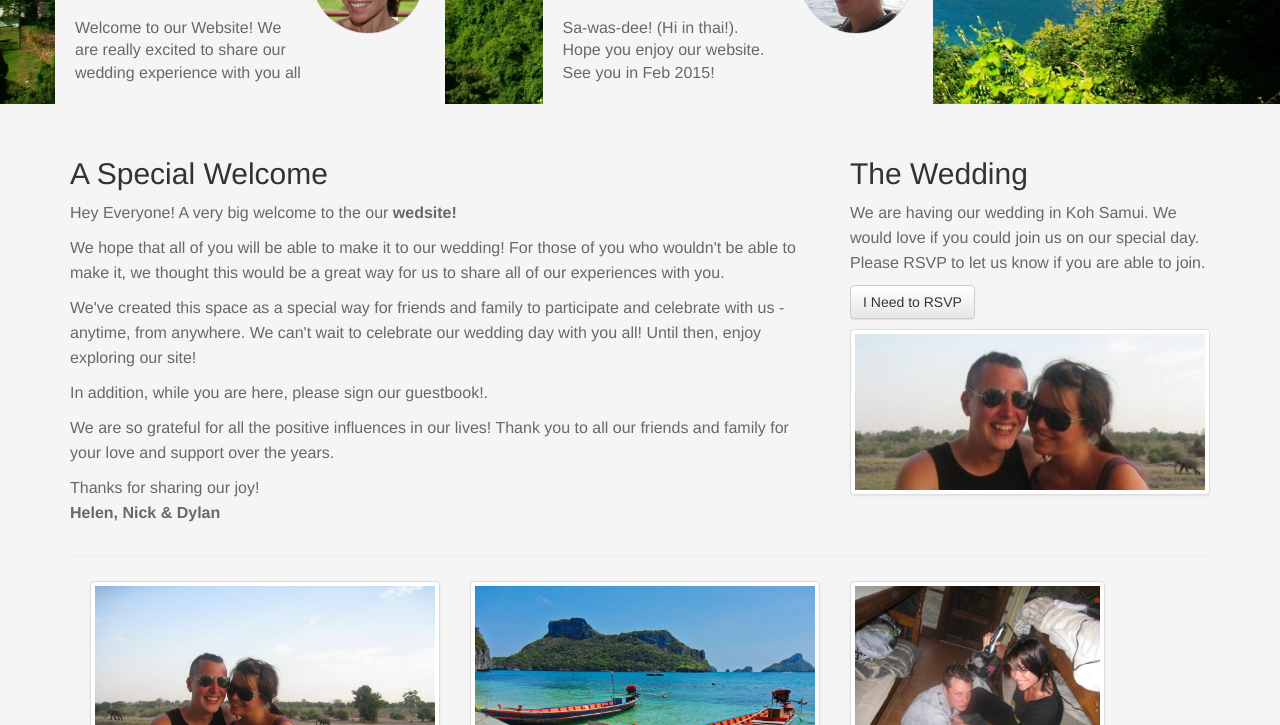
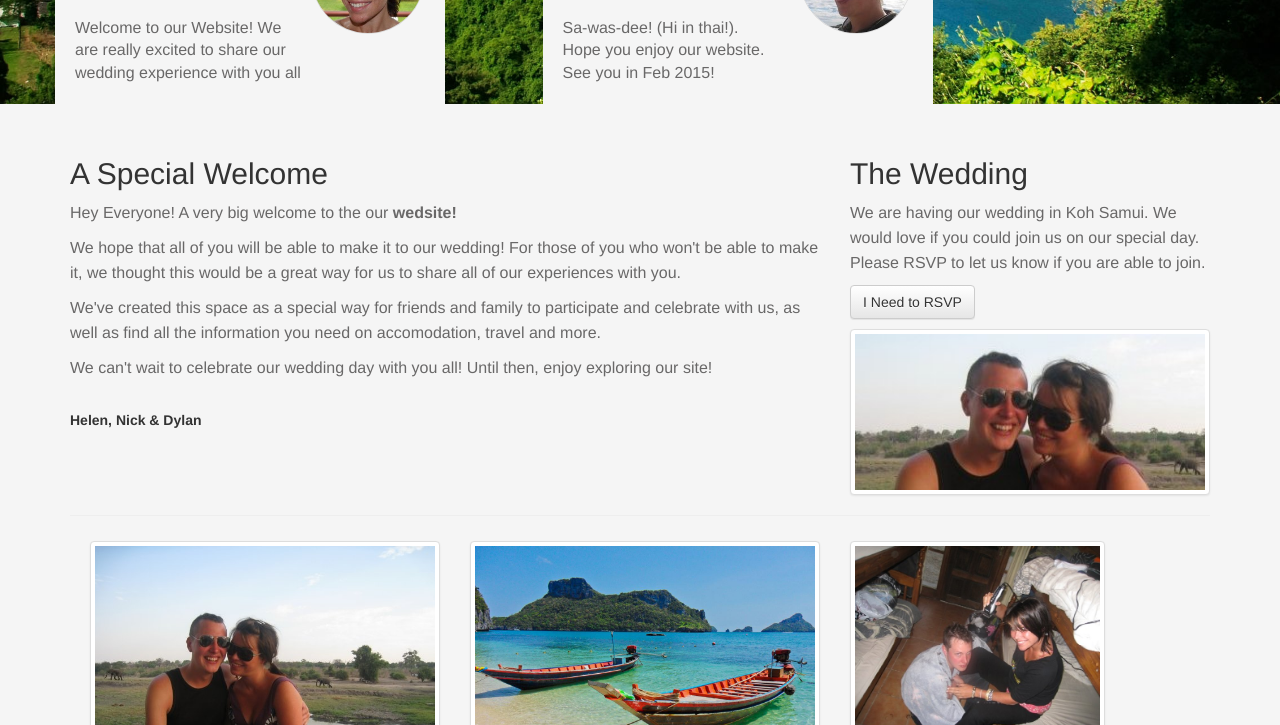
Before and after one commit to Kalyse/Helen-Wedding, a plain HTML site: page index.html in a window 1280 px wide. Shown: the part 661-1386 px from the top of the page. Drawn offline with nearby package versions, Linux system fonts and the light colour scheme; a script that the page names is missing; a web font is replaced by a local one.

Commit message:
Update index.html

```diff
--- a/index.html
+++ b/index.html
@@ -142,16 +142,12 @@
           <h2>A Special Welcome</h2>
             <p>Hey Everyone! A very big welcome to the our <strong>wedsite!</strong></p>
 
-            <p>We hope that all of you will be able to make it to our wedding! For those of you who wouldn't be able to make it, we thought this would be a great way for us to share all of our experiences with you.</p>
+            <p>We hope that all of you will be able to make it to our wedding! For those of you who won't be able to make it, we thought this would be a great way for us to share all of our experiences with you.</p>
 
-            <p>We've created this space as a special way for friends and family to participate and celebrate with us - anytime, from anywhere. We can't wait to celebrate our wedding day with you all! Until then, enjoy exploring our site!</p>
+            <p>We've created this space as a special way for friends and family to participate and celebrate with us, as well as find all the information you need on accomodation, travel and more.</p>
 
-            <p>In addition, while you are here, please sign our guestbook!.</p>
+            <p>We can't wait to celebrate our wedding day with you all! Until then, enjoy exploring our site!</p>
 
-            <p>We are so grateful for all the positive influences in our lives!  Thank you to all our friends and family for your love and support over the years.</p>
-
-            <p>
-            Thanks for sharing our joy!
             <br />
             <strong>Helen, Nick &amp; Dylan</strong>
             </p>
```
